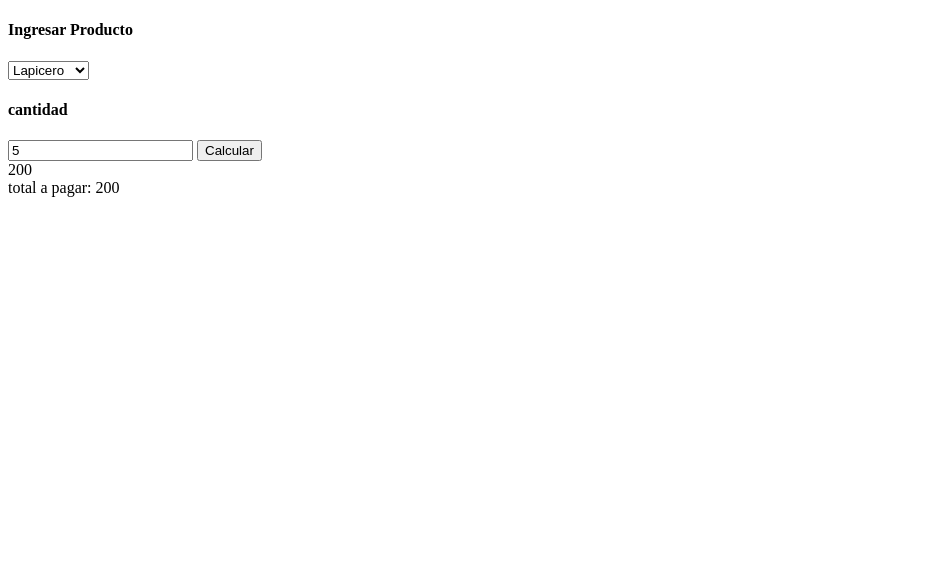
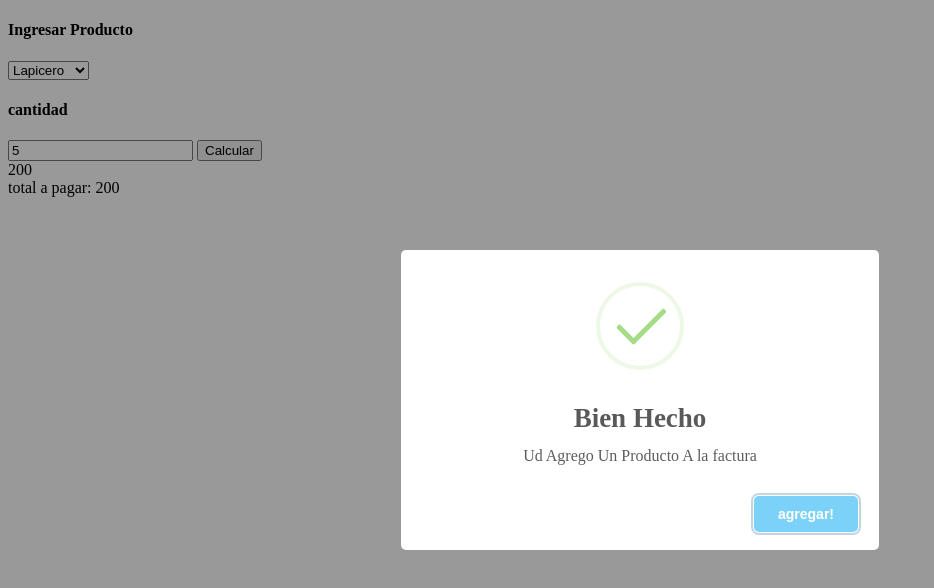
Before and after one commit to solucionesfulcrum/KevinArias-JavaScript, a plain HTML site: page index.html in a window 1280 px wide. Both pictures are taken after typing "5" into the empty fields and a click on the button "Calcular". Shown: the whole page, without its empty margins (0-934 px from the left). Drawn offline with nearby package versions, Linux system fonts and the light colour scheme.

Commit message:
[feature]-carga de libreria sweet

```diff
--- a/facturador.js
+++ b/facturador.js
@@ -35,6 +35,13 @@ function mostrar() {
 
     document.getElementById("total").innerHTML = "<span>total a pagar: " + sumaStorage + "</span>"
     console.log("total a pagar desde storage", sumaStorage)
+
+    swal({
+        title: "Bien Hecho",
+        text: "Ud Agrego Un Producto A la factura",
+        icon: "success",
+        button: "agregar!",
+      });
 }
 
 
--- a/index.html
+++ b/index.html
@@ -23,5 +23,6 @@
 
 
 </body>
+<script src="https://unpkg.com/sweetalert/dist/sweetalert.min.js"></script>
 <script src="./facturador.js"></script>
 </html>
```
